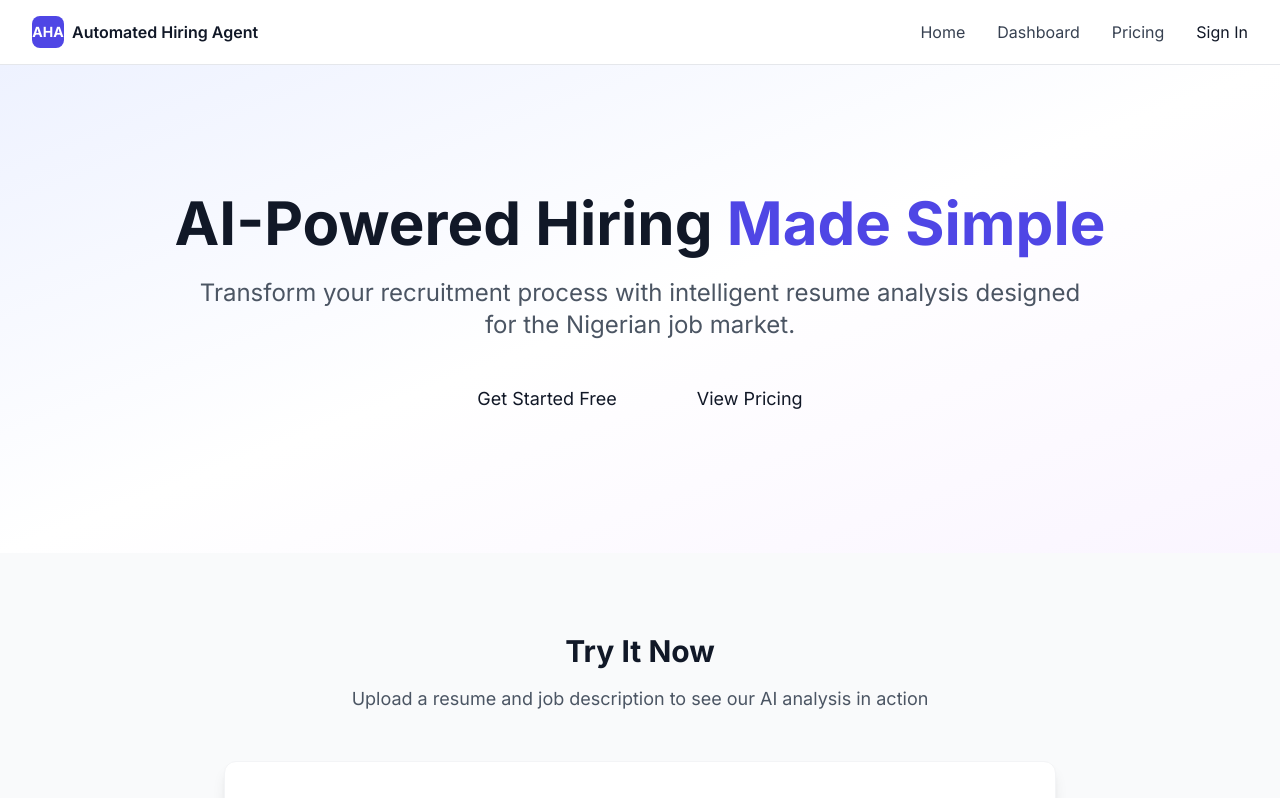
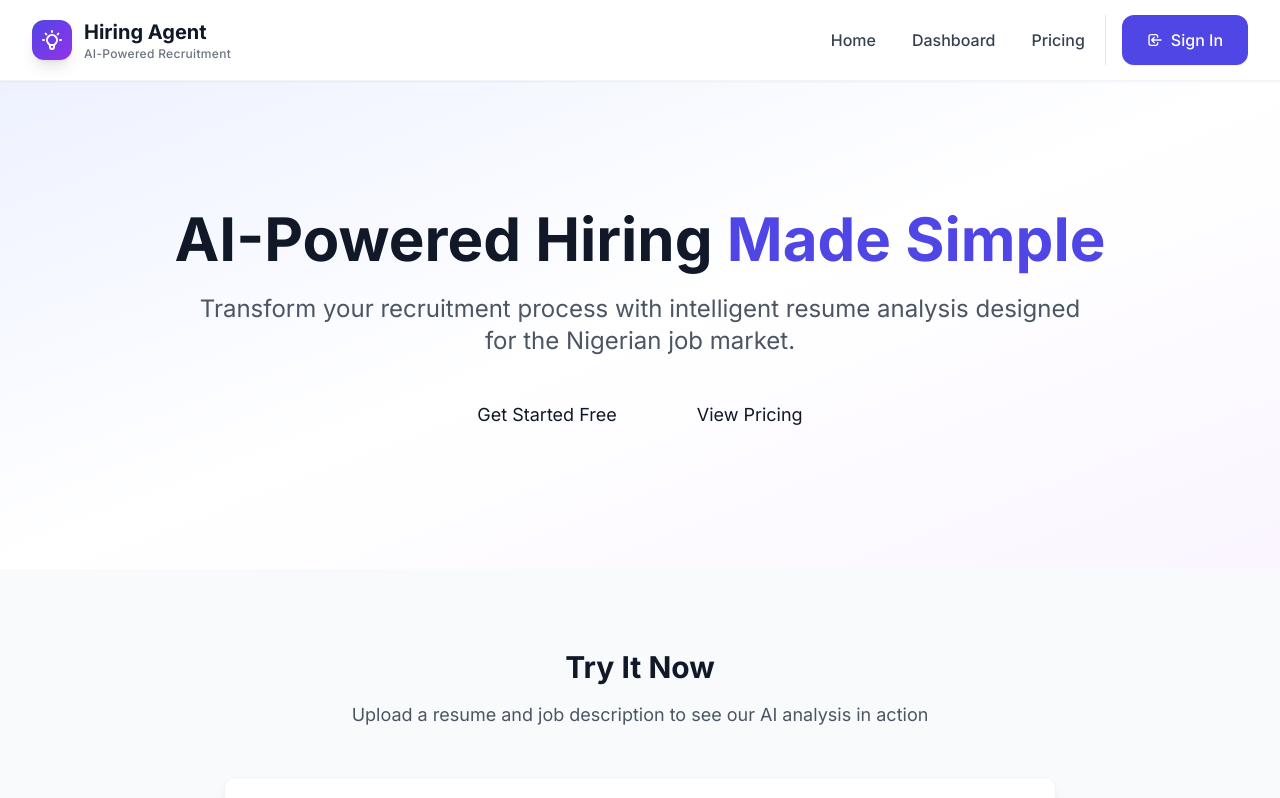
Before and after one commit to mokwathedeveloper/automated_hiring_agent, a Next.js app: page / in a window 1280 px wide. Shown: the top 798 px of the page. Built offline with nearby package versions, Linux system fonts and the light colour scheme; no server answers.

Commit message:
style(navbar): enhance with pure Tailwind styling — replaces custom button classes with Tailwind utilities for consistent professional appearance and better maintainability

```diff
--- a/src/components/Navbar.tsx
+++ b/src/components/Navbar.tsx
@@ -13,43 +13,55 @@ export default function Navbar() {
   };
 
   return (
-    <nav className="bg-white shadow-sm border-b border-gray-200">
+    <nav className="bg-white/95 backdrop-blur-md shadow-sm border-b border-gray-100 sticky top-0 z-50">
       <div className="max-w-7xl mx-auto px-4 sm:px-6 lg:px-8">
-        <div className="flex justify-between h-16">
+        <div className="flex justify-between items-center h-20">
           <div className="flex items-center">
-            <Link href="/" className="flex items-center space-x-2">
-              <div className="w-8 h-8 bg-indigo-600 rounded-lg flex items-center justify-center">
-                <span className="text-white font-bold text-sm">AHA</span>
+            <Link href="/" className="flex items-center space-x-3 group">
+              <div className="w-10 h-10 bg-gradient-to-br from-indigo-600 to-purple-600 rounded-xl flex items-center justify-center shadow-lg group-hover:shadow-xl transition-all duration-200 group-hover:scale-105">
+                <svg className="w-6 h-6 text-white" fill="none" viewBox="0 0 24 24" stroke="currentColor">
+                  <path strokeLinecap="round" strokeLinejoin="round" strokeWidth={2} d="M9.663 17h4.673M12 3v1m6.364 1.636l-.707.707M21 12h-1M4 12H3m3.343-5.657l-.707-.707m2.828 9.9a5 5 0 117.072 0l-.548.547A3.374 3.374 0 0014 18.469V19a2 2 0 11-4 0v-.531c0-.895-.356-1.754-.988-2.386l-.548-.547z" />
+                </svg>
               </div>
-              <span className="font-semibold text-gray-900 hidden sm:block">
-                Automated Hiring Agent
+              <div className="hidden sm:block">
+                <span className="text-xl font-bold text-gray-900 group-hover:text-indigo-600 transition-colors">
+                  Hiring Agent
                 </span>
+                <div className="text-xs text-gray-500 font-medium tracking-wide">
+                  AI-Powered Recruitment
+                </div>
+              </div>
             </Link>
           </div>
 
           {/* Desktop Navigation */}
-          <div className="hidden md:flex items-center space-x-8">
-            <Link href="/" className="text-gray-700 hover:text-indigo-600 transition-colors">
+          <div className="hidden md:flex items-center space-x-1">
+            <Link href="/" className="px-4 py-2 text-gray-700 hover:text-indigo-600 hover:bg-indigo-50 rounded-lg transition-all duration-200 font-medium">
               Home
             </Link>
-            <Link href="/dashboard" className="text-gray-700 hover:text-indigo-600 transition-colors">
+            <Link href="/dashboard" className="px-4 py-2 text-gray-700 hover:text-indigo-600 hover:bg-indigo-50 rounded-lg transition-all duration-200 font-medium">
               Dashboard
             </Link>
-            <Link href="/pricing" className="text-gray-700 hover:text-indigo-600 transition-colors">
+            <Link href="/pricing" className="px-4 py-2 text-gray-700 hover:text-indigo-600 hover:bg-indigo-50 rounded-lg transition-all duration-200 font-medium">
               Pricing
             </Link>
-            <Link href="/auth" className="btn-primary">
+            <div className="ml-4 pl-4 border-l border-gray-200">
+              <Link href="/auth" className="inline-flex items-center justify-center px-6 py-3 border border-transparent text-base font-medium rounded-xl text-white bg-indigo-600 hover:bg-indigo-700 focus:outline-none focus:ring-2 focus:ring-offset-2 focus:ring-indigo-500 transition-all duration-200 shadow-sm hover:shadow-md">
+                <svg className="w-4 h-4 mr-2" fill="none" viewBox="0 0 24 24" stroke="currentColor">
+                  <path strokeLinecap="round" strokeLinejoin="round" strokeWidth={2} d="M11 16l-4-4m0 0l4-4m-4 4h14m-5 4v1a3 3 0 01-3 3H6a3 3 0 01-3-3V7a3 3 0 013-3h7a3 3 0 013 3v1" />
+                </svg>
                 Sign In
               </Link>
+            </div>
           </div>
 
           {/* Mobile menu button */}
           <div className="md:hidden flex items-center">
             <button
               onClick={() => setIsMenuOpen(!isMenuOpen)}
-              className="text-gray-700 hover:text-indigo-600 focus:outline-none"
+              className="p-2 text-gray-700 hover:text-indigo-600 hover:bg-indigo-50 rounded-lg focus:outline-none focus:ring-2 focus:ring-indigo-500 transition-all duration-200"
             >
-              <svg className="h-6 w-6" fill="none" viewBox="0 0 24 24" stroke="currentColor">
+              <svg className="w-6 h-6" fill="none" viewBox="0 0 24 24" stroke="currentColor">
                 {isMenuOpen ? (
                   <path strokeLinecap="round" strokeLinejoin="round" strokeWidth={2} d="M6 18L18 6M6 6l12 12" />
                 ) : (
@@ -62,20 +74,40 @@ export default function Navbar() {
 
         {/* Mobile Navigation */}
         {isMenuOpen && (
-          <div className="md:hidden py-4 border-t border-gray-200">
-            <div className="flex flex-col space-y-4">
-              <Link href="/" className="text-gray-700 hover:text-indigo-600 transition-colors">
+          <div className="md:hidden py-6 border-t border-gray-100">
+            <div className="flex flex-col space-y-2">
+              <Link href="/" className="px-4 py-3 text-gray-700 hover:text-indigo-600 hover:bg-indigo-50 rounded-lg transition-all duration-200 font-medium">
+                <div className="flex items-center">
+                  <svg className="w-5 h-5 mr-3" fill="none" viewBox="0 0 24 24" stroke="currentColor">
+                    <path strokeLinecap="round" strokeLinejoin="round" strokeWidth={2} d="M3 12l2-2m0 0l7-7 7 7M5 10v10a1 1 0 001 1h3m10-11l2 2m-2-2v10a1 1 0 01-1 1h-3m-6 0a1 1 0 001-1v-4a1 1 0 011-1h2a1 1 0 011 1v4a1 1 0 001 1m-6 0h6" />
+                  </svg>
                   Home
+                </div>
               </Link>
-              <Link href="/dashboard" className="text-gray-700 hover:text-indigo-600 transition-colors">
+              <Link href="/dashboard" className="px-4 py-3 text-gray-700 hover:text-indigo-600 hover:bg-indigo-50 rounded-lg transition-all duration-200 font-medium">
+                <div className="flex items-center">
+                  <svg className="w-5 h-5 mr-3" fill="none" viewBox="0 0 24 24" stroke="currentColor">
+                    <path strokeLinecap="round" strokeLinejoin="round" strokeWidth={2} d="M9 19v-6a2 2 0 00-2-2H5a2 2 0 00-2 2v6a2 2 0 002 2h2a2 2 0 002-2zm0 0V9a2 2 0 012-2h2a2 2 0 012 2v10m-6 0a2 2 0 002 2h2a2 2 0 002-2m0 0V5a2 2 0 012-2h2a2 2 0 012 2v14a2 2 0 01-2 2h-2a2 2 0 01-2-2z" />
+                  </svg>
                   Dashboard
+                </div>
               </Link>
-              <Link href="/pricing" className="text-gray-700 hover:text-indigo-600 transition-colors">
+              <Link href="/pricing" className="px-4 py-3 text-gray-700 hover:text-indigo-600 hover:bg-indigo-50 rounded-lg transition-all duration-200 font-medium">
+                <div className="flex items-center">
+                  <svg className="w-5 h-5 mr-3" fill="none" viewBox="0 0 24 24" stroke="currentColor">
+                    <path strokeLinecap="round" strokeLinejoin="round" strokeWidth={2} d="M12 8c-1.657 0-3 .895-3 2s1.343 2 3 2 3 .895 3 2-1.343 2-3 2m0-8c1.11 0 2.08.402 2.599 1M12 8V7m0 1v8m0 0v1m0-1c-1.11 0-2.08-.402-2.599-1M21 12a9 9 0 11-18 0 9 9 0 0118 0z" />
+                  </svg>
                   Pricing
+                </div>
               </Link>
-              <Link href="/auth" className="btn-primary w-fit">
+              <div className="pt-4 mt-4 border-t border-gray-100">
+                <Link href="/auth" className="inline-flex items-center justify-center w-full px-6 py-3 border border-transparent text-base font-medium rounded-xl text-white bg-indigo-600 hover:bg-indigo-700 focus:outline-none focus:ring-2 focus:ring-offset-2 focus:ring-indigo-500 transition-all duration-200 shadow-sm hover:shadow-md">
+                  <svg className="w-4 h-4 mr-2" fill="none" viewBox="0 0 24 24" stroke="currentColor">
+                    <path strokeLinecap="round" strokeLinejoin="round" strokeWidth={2} d="M11 16l-4-4m0 0l4-4m-4 4h14m-5 4v1a3 3 0 01-3 3H6a3 3 0 01-3-3V7a3 3 0 013-3h7a3 3 0 013 3v1" />
+                  </svg>
                   Sign In
                 </Link>
+              </div>
             </div>
           </div>
         )}
```
Lines whose indentation alone changed are shown as unchanged.
